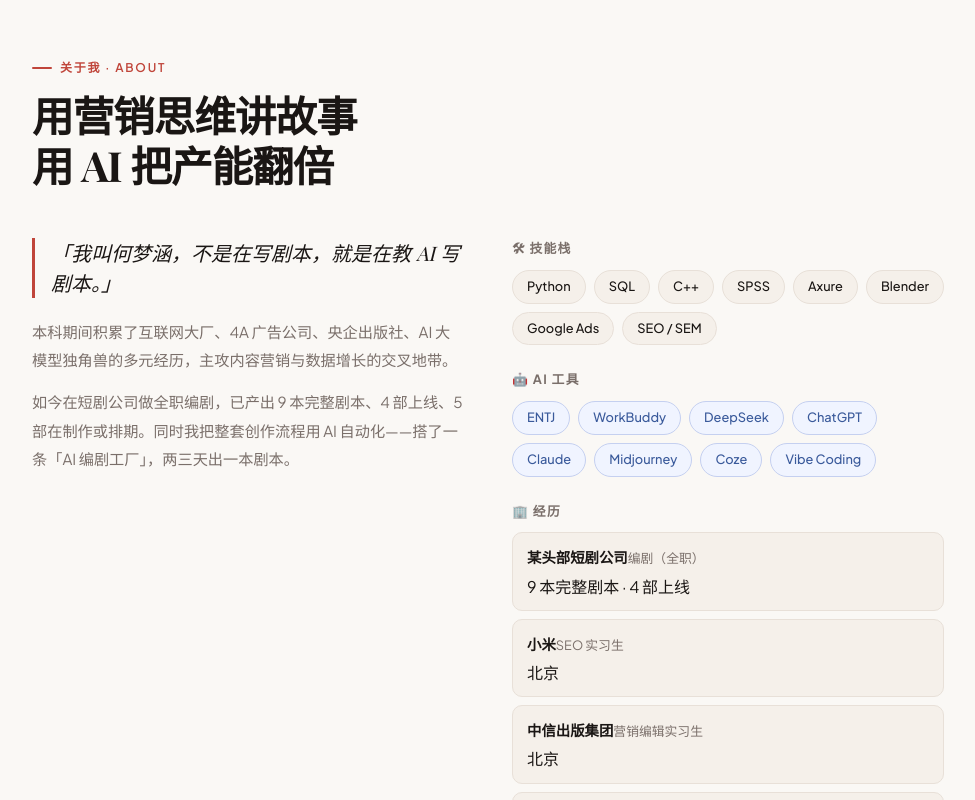
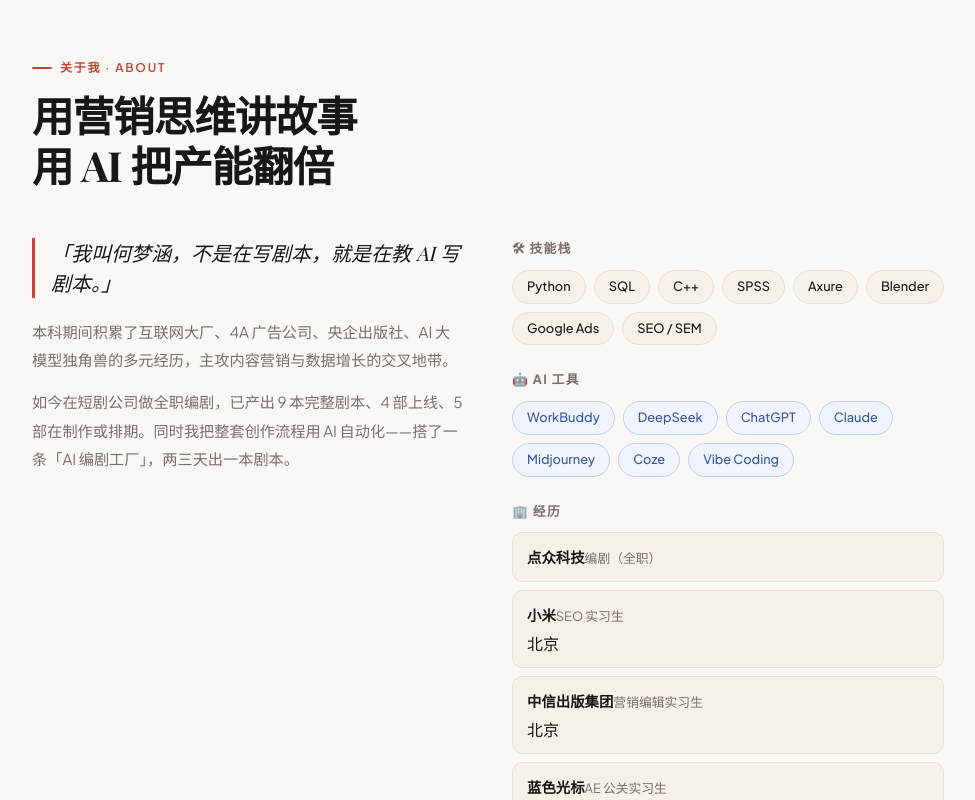
Before and after one commit to DreamHe-ai/hemenghan-portfolio, a React (Vite) app: page / in a window 1280 px wide. Shown: the part 842-1642 px from the top of the page, without its empty margins (152-1127 px from the left). Built offline with nearby package versions, Linux system fonts and the light colour scheme; a web font is replaced by a local one.

Commit message:
content: 删ENTJ标签、公司名改点众科技、移除剧本数量备注

```diff
--- a/src/content.ts
+++ b/src/content.ts
@@ -31,7 +31,7 @@ export const SITE = {
     title: '短剧编剧 × AI 工作流搭建者',
     quote: '「在剧本里写人间烟火，在代码里造有趣灵魂。」',
     sub: '北京 · 编剧',
-    tags: ['ENTJ', '短剧编剧', 'AI 叙事', '互动叙事', 'Vibe Coding'],
+    tags: ['短剧编剧', 'AI 叙事', '互动叙事', 'Vibe Coding'],
   },
 
   /* ---------- 2. 关于我 ---------- */
@@ -43,9 +43,9 @@ export const SITE = {
       '如今在短剧公司做全职编剧，已产出 9 本完整剧本、4 部上线、5 部在制作或排期。同时我把整套创作流程用 AI 自动化——搭了一条「AI 编剧工厂」，两三天出一本剧本。',
     ],
     skills: ['Python', 'SQL', 'C++', 'SPSS', 'Axure', 'Blender', 'Google Ads', 'SEO / SEM'],
-    aiTools: ['ENTJ', 'WorkBuddy', 'DeepSeek', 'ChatGPT', 'Claude', 'Midjourney', 'Coze', 'Vibe Coding'],
+    aiTools: ['WorkBuddy', 'DeepSeek', 'ChatGPT', 'Claude', 'Midjourney', 'Coze', 'Vibe Coding'],
     experience: [
-      { org: '某头部短剧公司', role: '编剧（全职）', note: '9 本完整剧本 · 4 部上线' },
+      { org: '点众科技', role: '编剧（全职）' },
       { org: '小米', role: 'SEO 实习生', note: '北京' },
       { org: '中信出版集团', role: '营销编辑实习生', note: '北京' },
       { org: '蓝色光标', role: 'AE 公关实习生', note: '北京' },
```
